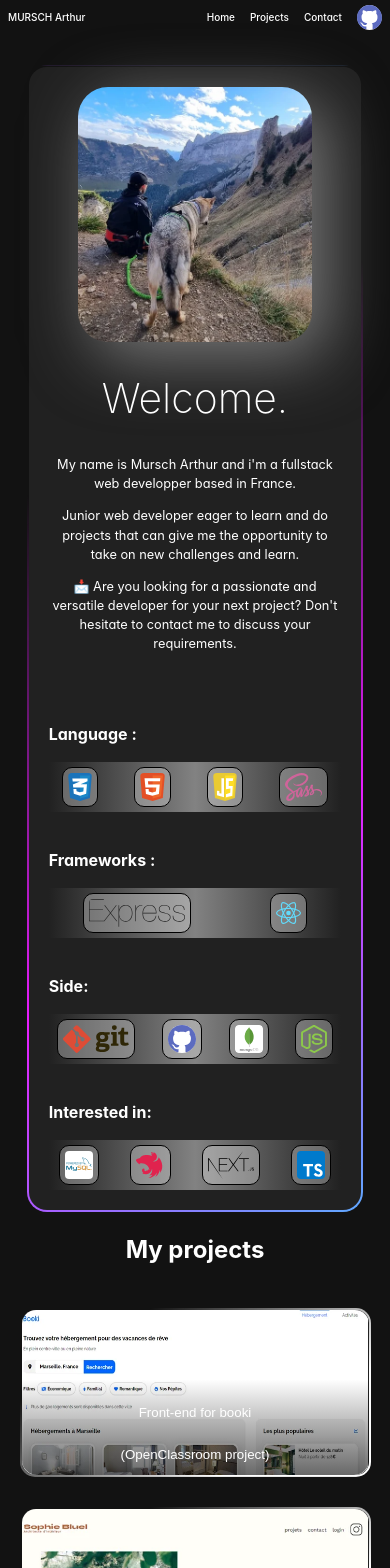
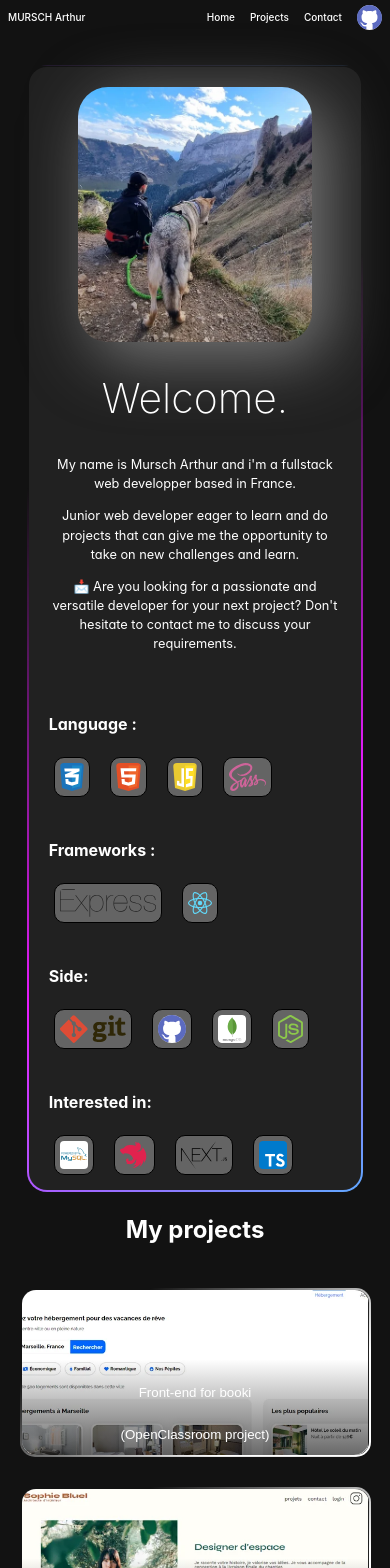
Before and after one commit to Crrux/Portfolio, a React (Vite) app: page / in a window 390 px wide. Shown: the top 1568 px of the page. Built offline with nearby package versions, Linux system fonts and the light colour scheme.

Commit message:
modif responsive bouton modal + language presentation

```diff
--- a/src/components/modal_projects/_modal_projects.sass
+++ b/src/components/modal_projects/_modal_projects.sass
@@ -31,9 +31,12 @@
         margin: 0
         padding: 0.3px
         overflow: hidden
+        // display: flex
         img
+            object-fit: cover
             width: 100%
             min-height: 300px
+            height: 100%
             @media screen and ( max-width: $layout-breakpoint-small )
                 min-height: 250px
     &_Title
--- a/src/pages/Home/_home.sass
+++ b/src/pages/Home/_home.sass
@@ -45,36 +45,43 @@
         display: flex
         justify-content: space-around
         flex-wrap: wrap
+        gap: 20px
+        @media screen and ( max-width: $layout-breakpoint-tablet-max )
+            flex-direction: column
+            justify-content: flex-start
+            width: fit-content
         &_pcontainer
-            display: inline-flex
+            display: flex
             width: 40%
-            height: 60px
-            margin: 10px
-            // background: rgb(33,33,33)
-            // background: linear-gradient(90deg, rgba(33,33,33,1) 0%, rgba(130,130,130,1) 50%, rgba(33,33,33,1) 100%)
+            flex-grow: 1
+            margin: auto
             @media screen and ( max-width: $layout-breakpoint-tablet-max )
                 display: flex
+                align-items: flex-start
+                background: none
+                flex-grow: 0
+                margin-left: 10px
+            @media screen and ( min-width: $layout-breakpoint-tablet-max ) and (max-width: 1315px)
                 flex-direction: column
-                align-items: flex-start
-                width: 100%
-                height: fit-content
-                background: none
+                flex-grow: 0
+            @media screen and ( max-width: 450px )
+                flex-direction: column
             &_1 , &_2
+
+            &_1
+                text-align: left
+                font-weight: bold
+                white-space: nowrap
+            &_2
                 display: inline-flex
                 align-items: center
                 width: fit-content
-            &_1
-                font-weight: bold
-            &_2
                 margin: 0
                 padding: 5px
                 gap: 20px
                 display: flex
                 flex-grow: 1
                 justify-content: space-around
-                @media screen and ( max-width: $layout-breakpoint-tablet-max )
-                    background: rgb(33,33,33)
-                    background: linear-gradient(90deg, rgba(33,33,33,1) 0%, rgba(130,130,130,1) 50%, rgba(33,33,33,1) 100%)
                 @media screen and ( max-width: $layout-breakpoint-small )
 
                     width: 100%
--- a/src/sass/index.css
+++ b/src/sass/index.css
@@ -102,46 +102,58 @@
   display: flex;
   justify-content: space-around;
   flex-wrap: wrap;
+  gap: 20px;
+}
+@media screen and (max-width: 1150px) {
+  .Home_Language {
+    flex-direction: column;
+    justify-content: flex-start;
+    width: -moz-fit-content;
+    width: fit-content;
+  }
 }
 .Home_Language_pcontainer {
-  display: inline-flex;
+  display: flex;
   width: 40%;
-  height: 60px;
-  margin: 10px;
+  flex-grow: 1;
+  margin: auto;
 }
 @media screen and (max-width: 1150px) {
   .Home_Language_pcontainer {
     display: flex;
-    flex-direction: column;
     align-items: flex-start;
-    width: 100%;
-    height: -moz-fit-content;
-    height: fit-content;
     background: none;
+    flex-grow: 0;
+    margin-left: 10px;
   }
 }
-.Home_Language_pcontainer_1, .Home_Language_pcontainer_2 {
+@media screen and (min-width: 1150px) and (max-width: 1315px) {
+  .Home_Language_pcontainer {
+    flex-direction: column;
+    flex-grow: 0;
+  }
+}
+@media screen and (max-width: 450px) {
+  .Home_Language_pcontainer {
+    flex-direction: column;
+  }
+}
+.Home_Language_pcontainer_1 {
+  text-align: left;
+  font-weight: bold;
+  white-space: nowrap;
+}
+.Home_Language_pcontainer_2 {
   display: inline-flex;
   align-items: center;
   width: -moz-fit-content;
   width: fit-content;
-}
-.Home_Language_pcontainer_1 {
-  font-weight: bold;
-}
-.Home_Language_pcontainer_2 {
   margin: 0;
   padding: 5px;
   gap: 20px;
   display: flex;
   flex-grow: 1;
   justify-content: space-around;
-}
-@media screen and (max-width: 1150px) {
-  .Home_Language_pcontainer_2 {
-    background: rgb(33, 33, 33);
-    background: linear-gradient(90deg, rgb(33, 33, 33) 0%, rgb(130, 130, 130) 50%, rgb(33, 33, 33) 100%);
-  }
 }
 @media screen and (max-width: 767.98px) {
   .Home_Language_pcontainer_2 {
@@ -347,8 +359,11 @@ button:active {
   overflow: hidden;
 }
 .Button_ModalProject_Background img {
+  -o-object-fit: cover;
+     object-fit: cover;
   width: 100%;
   min-height: 300px;
+  height: 100%;
 }
 @media screen and (max-width: 767.98px) {
   .Button_ModalProject_Background img {
```
Also changed, not shown: 1 other file (tests, documents, lock files or other folders).
